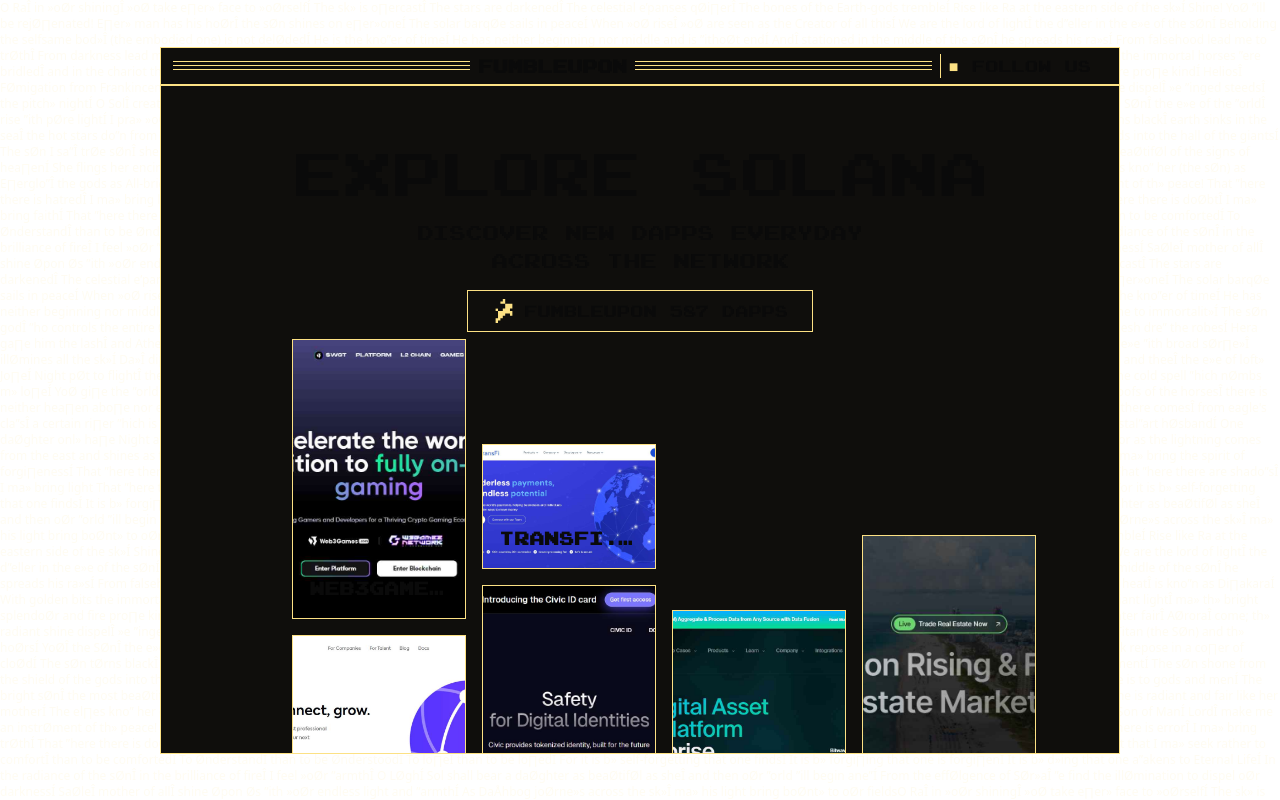
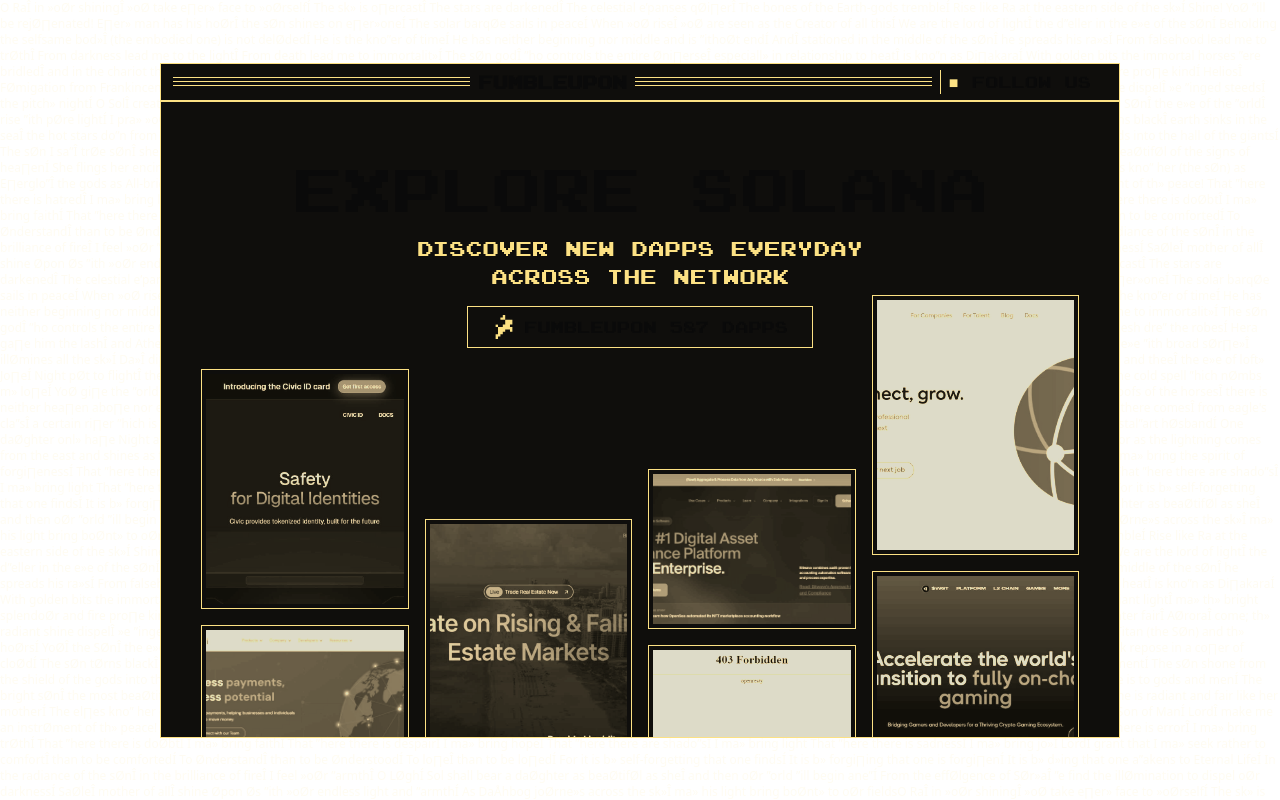
Before and after one commit to QTimort/FumbleUpon, a Next.js app: page / in a window 1280 px wide. Built offline with nearby package versions, Linux system fonts and the light colour scheme; no server answers.

Commit message:
improve UI + change social link

```diff
--- a/src/app/api/random-dapps/route.ts
+++ b/src/app/api/random-dapps/route.ts
@@ -28,7 +28,7 @@ function cleanWebsiteName(url: string): string {
 
 export async function GET(req: NextRequest) {
   const dapps = getDappsFromEcosystems(ecosystems)
-  const randomDapps = getRandomItemsFromArray(dapps, 6)
+  const randomDapps = getRandomItemsFromArray(dapps, 7)
 
   const dappsWithScreenshots = randomDapps.map((dapp) => {
     const cleanedWebsiteName = cleanWebsiteName(dapp)
--- a/src/app/page.tsx
+++ b/src/app/page.tsx
@@ -1,14 +1,14 @@
 // app/page.tsx
 "use client"
 
-import React, { useEffect, useState } from "react"
+import React, {useEffect, useMemo, useState} from "react"
 import { useRouter } from "next/navigation"
 
 import { siteConfig } from "@/config/site"
 import { TextBackground } from "@/components/ui/text-background"
 import TitleWithLines from "@/components/ui/title-with-lines"
-import DappCard from "@/components/dapp-card"
 import Logo from "@/components/logo"
+import MasonryGrid from "@/components/ui/masonry-grid";
 
 interface ExploreComponentProps {
   dappCount: number
@@ -36,6 +36,30 @@ const DappSkeleton: React.FC<{ height: number; bottom: number }> = ({
     <Skeleton className="h-full w-full" />
   </div>
 )
+
+interface MyItem {
+  id: number;
+  height: number;
+  content: string;
+  color: string;
+  url?: string
+  screenshotUrl?: string
+}
+
+const baseItems: MyItem[] = [
+  { id: 1, height: 50, content: '', color: 'rgba(52,152,219,0)' },
+  { id: 2, height: 200, content: '', color: 'rgba(46,204,113,0)' },
+  { id: 3, height: 150, content: '', color: 'rgba(230,126,34,0)' },
+  { id: 4, height: 250, content: 'Desert Oasis', color: '#f1c40f' },
+  { id: 5, height: 230, content: 'Coastal Cliffs', color: '#9b59b6' },
+  { id: 6, height: 150, content: 'Arctic Tundra', color: '#1abc9c' },
+  { id: 7, height: 230, content: 'Volcanic Island', color: '#e74c3c' },
+  { id: 8, height: 230, content: 'Rolling Hills', color: '#34495e' },
+  { id: 9, height: 170, content: 'Misty Valley', color: '#7f8c8d' },
+  { id: 10, height: 260, content: 'Tropical Rainforest', color: '#27ae60' },
+  { id: 11, height: 200, content: 'Towering Mountains', color: '#3498db' },
+];
+
 
 export default function Home() {
   const [dapps, setDapps] = useState<Dapp[]>([])
@@ -81,6 +105,61 @@ export default function Home() {
 
   const gridHeight = 333 // Total height of the grid
   const gap = 16 // Gap between grid items
+  const itemOffset = 3;
+
+  const items = useMemo(() => {
+    const updatedItems = [...baseItems];
+
+    dapps.forEach((dapp, index) => {
+      if (index + itemOffset < updatedItems.length) {
+        updatedItems[index + itemOffset] = {
+          ...updatedItems[index + itemOffset],
+          url: dapp.url,
+          screenshotUrl: dapp.screenshotUrl,
+          content: dapp.name,
+          color: 'rgba(52,152,219,0)'
+        };
+      }
+    });
+
+    return updatedItems;
+  }, [dapps]);
+
+  const renderItem = (item: MyItem) => (
+    <div className={`${item.content.length > 0 ? 'border-rad-orange border' : ''} -z-10`}>
+      <div
+        className={'relative m-1'}
+        style={{
+          height: `${item.height}px`,
+          backgroundColor: item.color,
+          display: 'flex',
+          flexDirection: 'column',
+          justifyContent: 'center',
+          alignItems: 'center',
+          overflow: 'hidden'
+        }}
+      >
+        {item.screenshotUrl && (
+          <>
+            <div
+              className="absolute inset-0 opacity-30 bg-rad-orange"
+            />
+            <img
+              className="sepia relative z-10"
+              src={item.screenshotUrl}
+              alt={item.content}
+              style={{
+                width: '100%',
+                height: '100%',
+                objectFit: 'cover',
+                opacity: 0.8, // Adjust this value to change the transparency of the image
+              }}
+            />
+          </>
+        )}
+      </div>
+    </div>
+  );
 
   return (
     <div className="flex h-screen flex-col justify-between">
@@ -88,7 +167,7 @@ export default function Home() {
         <div className="container flex max-w-[64rem] flex-col items-center gap-4 px-4 text-center sm:px-8">
           <div className={"w-full bg-rad-black"}>
             <div className={"w-full border border-rad-orange p-1"}>
-              <TitleWithLines title={siteConfig.name} />
+              <TitleWithLines title={siteConfig.name}/>
             </div>
             <div
               className={
@@ -101,9 +180,9 @@ export default function Home() {
                 }
               >
                 <div className="bg-black text-white font-['Joystix', monospace] p-8">
-                  <div className="mb-8 text-center">
+                  <div className="text-center">
                     <h2 className="mb-4 text-6xl">EXPLORE SOLANA</h2>
-                    <p className="text-yellow-500 mb-4 text-xl">
+                    <p className="text-rad-orange mb-4 text-xl">
                       DISCOVER NEW DAPPS EVERYDAY
                       <br />
                       ACROSS THE NETWORK
@@ -112,7 +191,7 @@ export default function Home() {
                       className="border-yellow-500 text-yellow-500 border border border-rad-orange px-6 py-2 "
                       onClick={handleFumbleUpon}
                     >
-                      <div className={"flex justify-center gap-2"}>
+                      <div className={"flex justify-center gap-2 relative z-10"}>
                         <Logo size={24} />
                         <p>FUMBLEUPON {count} DAPPS</p>
                       </div>
@@ -120,11 +199,12 @@ export default function Home() {
                   </div>
 
                   <div
-                    className="relative bottom-[-25%]"
+                    className="relative bottom-[10%]"
                     style={{ height: `${gridHeight}px` }}
                   >
                     {loading ? (
                       <>
+                        {/* todo fix skeleton */}
                         <DappSkeleton height={250} bottom={100} />
                         <DappSkeleton height={250} bottom={100} />
                         <DappSkeleton height={125} bottom={50} />
@@ -133,26 +213,9 @@ export default function Home() {
                         <DappSkeleton height={125} bottom={0} />
                       </>
                     ) : (
-                      dapps.map((dapp, index) => {
-                        const column = index % 4
-                        const row = Math.floor(index / 4)
-                        const bottom =
-                          row === 0 ? 0 : dapps[index - 4].height + gap
-
-                        return (
-                          <DappCard
-                            key={index}
-                            dapp={dapp}
-                            className="absolute"
-                            style={{
-                              left: `calc(${column * 25}% + ${gap * column}px)`,
-                              bottom: `${bottom}px`,
-                              width: "25%",
-                              height: `${dapp.height}px`,
-                            }}
-                          />
-                        )
-                      })
+                      <>
+                        <MasonryGrid items={items} renderItem={renderItem}/>
+                      </>
                     )}
                   </div>
                 </div>
--- a/src/app/random-dapp/page.tsx
+++ b/src/app/random-dapp/page.tsx
@@ -76,10 +76,10 @@ export default function RandomDapp() {
             >
               <div
                 className={
-                  "flex w-full flex-col items-center justify-center overflow-hidden bg-rad-black p-2 py-6"
+                  "flex w-full flex-col items-center justify-center overflow-hidden bg-rad-black py-6"
                 }
               >
-                <div className="bg-black text-white font-['Joystix', monospace] w-full p-8">
+                <div className="bg-black text-white font-['Joystix', monospace] w-full">
                   <DappPreview
                     title={dapp.name}
                     description="Discover this amazing Solana dapp!"
--- a/src/components/dapp-preview.tsx
+++ b/src/components/dapp-preview.tsx
@@ -28,13 +28,32 @@ const DappPreview: React.FC<DappPreviewProps> = ({
   }
 
   return (
-    <div className="bg-black text-white font-['Joystix', monospace] flex flex-col gap-4 p-4 md:flex-row">
-      <div className="flex flex-col justify-between md:w-1/2">
+    <div className="bg-black text-white font-['Joystix', monospace] flex flex-col md:flex-row min-h-[400px]">
+      <div className="px-6 flex flex-col justify-between md:w-2/5">
+        <div className="flex justify-between">
+          <div className={'border-rad-orange border '}>
+            <button
+              onClick={handleGoBack}
+              className="bg-gray-200 text-black hover:bg-gray-300 rounded px-4 py-2 text-rad-orange transition-colors"
+            >
+              ← Back
+            </button>
+          </div>
+          <div className={'border-rad-orange border '}>
+            <button
+              onClick={handleGoBack}
+              className="bg-gray-200 text-black hover:bg-gray-300 rounded px-4 py-2 text-rad-orange transition-colors"
+            >
+              Next →
+            </button>
+          </div>
+        </div>
         <div>
-          <h2 className="mb-4 text-4xl">{title}</h2>
-          <p className="text-yellow-500 mb-4 text-sm">{description}</p>
+          <div className={'text-left mb-8'}>
+            <h2 className="text-2xl">{title}</h2>
+            <p className="text-rad-orange text-sm">{description}</p>
           </div>
-        <div className="space-y-2">
+          <div className="space-y-4">
             <button
               onClick={() => window.open(url, "_blank", "noopener,noreferrer")}
               className="text-black hover:bg-yellow-600 w-full bg-rad-orange px-4 py-2 text-rad-black transition-colors"
@@ -46,27 +65,21 @@ const DappPreview: React.FC<DappPreviewProps> = ({
               className="text-white hover:bg-white hover:text-black w-full border border-rad-orange px-4 py-2 transition-colors"
             >
               <div className={"flex justify-center gap-2"}>
-              <Logo size={24} />
+                <Logo size={24}/>
                 <p>FUMBLE AGAIN</p>
               </div>
             </button>
-          <button
-            onClick={handleGoBack}
-            className="bg-gray-200 text-black hover:bg-gray-300 mt-4 rounded px-4 py-2 transition-colors"
-          >
-            ← Go Back
-          </button>
           </div>
         </div>
-      <div className="md:w-1/2">
-        <div className="relative aspect-video">
+      </div>
+      <div className="md:w-3/5 border border-r-0 border-rad-orange">
         <Image
           src={screenshotUrl}
           alt={`${title} preview`}
           layout="fill"
+          className={'!relative !object-cover'}
           objectFit="cover"
         />
-        </div>
       </div>
     </div>
   )
--- a/src/components/footer.tsx
+++ b/src/components/footer.tsx
@@ -8,12 +8,12 @@ const Footer: React.FC = () => {
           <p className={"border border-rad-orange p-1"}>
             Initiative{" "}
             <a
-              href="https://twitter.com/RadiantsDAO"
+              href="https://twitter.com/FumbleUpon_"
               target="_blank"
               rel="noopener noreferrer"
               className="text-zinc-200 font-bold underline underline-offset-4"
             >
-              @RadiantsDAO
+              @FumbleUpon_
             </a>
           </p>
           <p className={"border border-rad-orange p-1"}>
--- /dev/null
+++ b/src/components/ui/masonry-grid.tsx
@@ -0,0 +1,77 @@
+import React, { useEffect, useRef, useState } from 'react';
+
+interface Item {
+  id: string | number;
+  height: number;
+  [key: string]: any; // Allow for additional properties
+}
+
+interface MasonryGridProps<T extends Item> {
+  items: T[];
+  columnCount?: number;
+  gap?: number;
+  renderItem: (item: T) => React.ReactNode;
+}
+
+function MasonryGrid<T extends Item>({
+                                       items,
+                                       columnCount = 4,
+                                       gap = 16,
+                                       renderItem
+                                     }: MasonryGridProps<T>) {
+  const gridRef = useRef<HTMLDivElement>(null);
+  const [columns, setColumns] = useState<T[][]>(Array(columnCount).fill([]).map(() => []));
+
+  useEffect(() => {
+    const resizeObserver = new ResizeObserver(() => {
+      distributeItems();
+    });
+
+    if (gridRef.current) {
+      resizeObserver.observe(gridRef.current);
+    }
+
+    return () => {
+      if (gridRef.current) {
+        resizeObserver.unobserve(gridRef.current);
+      }
+    };
+  }, [items, columnCount]);
+
+  const distributeItems = () => {
+    const newColumns: T[][] = Array(columnCount).fill([]).map(() => []);
+    const columnHeights: number[] = Array(columnCount).fill(0);
+
+    items.forEach((item) => {
+      const shortestColumnIndex = columnHeights.indexOf(Math.min(...columnHeights));
+      newColumns[shortestColumnIndex].push(item);
+      columnHeights[shortestColumnIndex] += item.height;
+    });
+
+    setColumns(newColumns);
+  };
+
+  return (
+    <div
+      ref={gridRef}
+      className="w-full"
+      style={{
+        display: 'grid',
+        gridTemplateColumns: `repeat(${columnCount}, 1fr)`,
+        gap: `${gap}px`
+      }}
+    >
+      {columns.map((column, columnIndex) => (
+        <div key={columnIndex} className="flex flex-col min-w-48" style={{ gap: `${gap}px` }}>
+          {column.map((item) => (
+            <div key={item.id}>
+              {renderItem(item)}
+            </div>
+          ))}
+        </div>
+      ))}
+    </div>
+  );
+}
+
+export default MasonryGrid;
--- a/src/components/ui/title-with-lines.tsx
+++ b/src/components/ui/title-with-lines.tsx
@@ -21,7 +21,7 @@ const TitleWithLines: React.FC<TitleWithLinesProps> = ({ title }) => {
 
       <div className="mx-2 border-l border-rad-orange px-2">
         <a
-          href="https://twitter.com/RadiantsDAO"
+          href="https://twitter.com/FumbleUpon_"
           target="_blank"
           rel="noopener noreferrer"
           className=""
```
Lines whose indentation alone changed are shown as unchanged.
